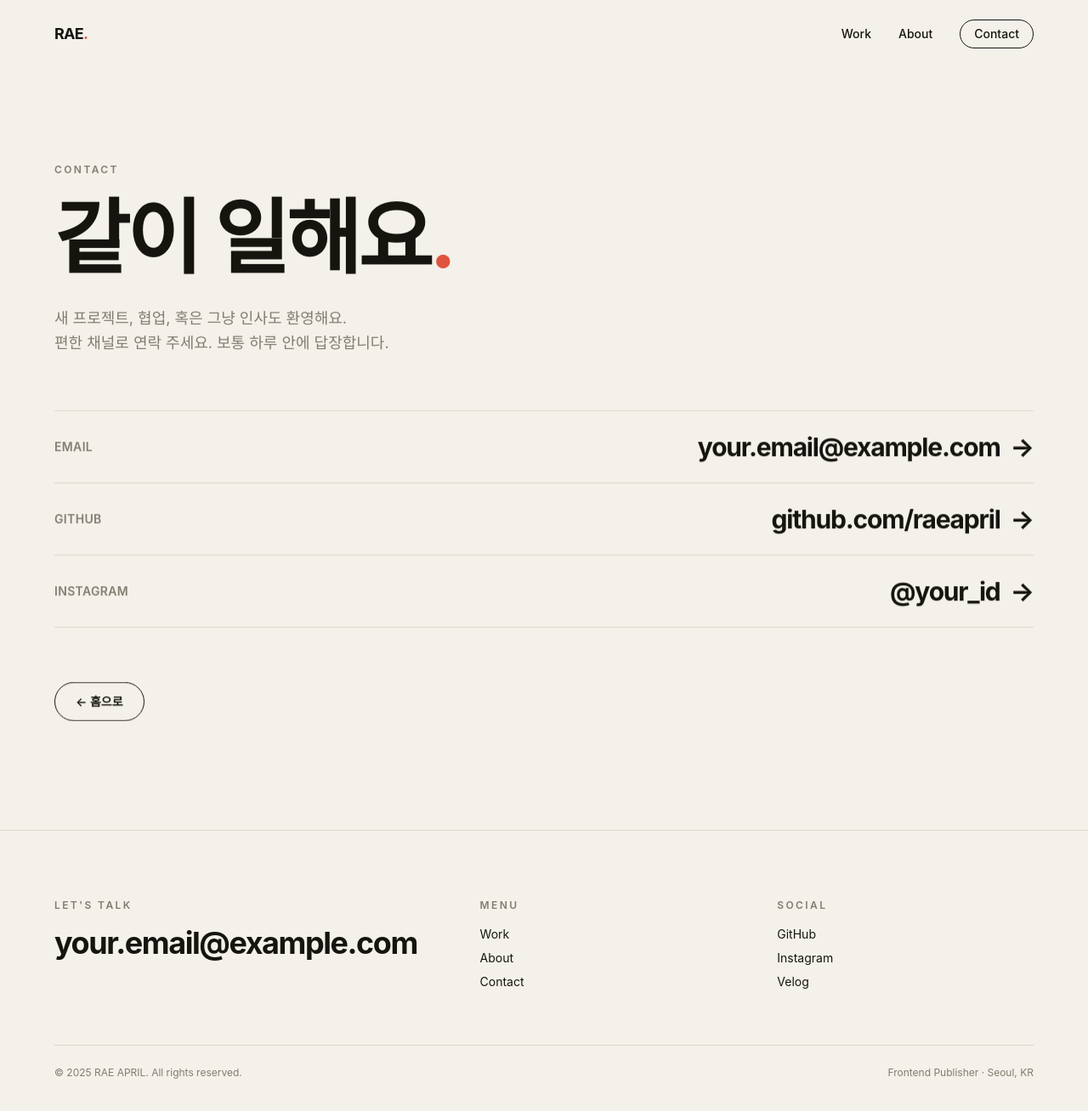
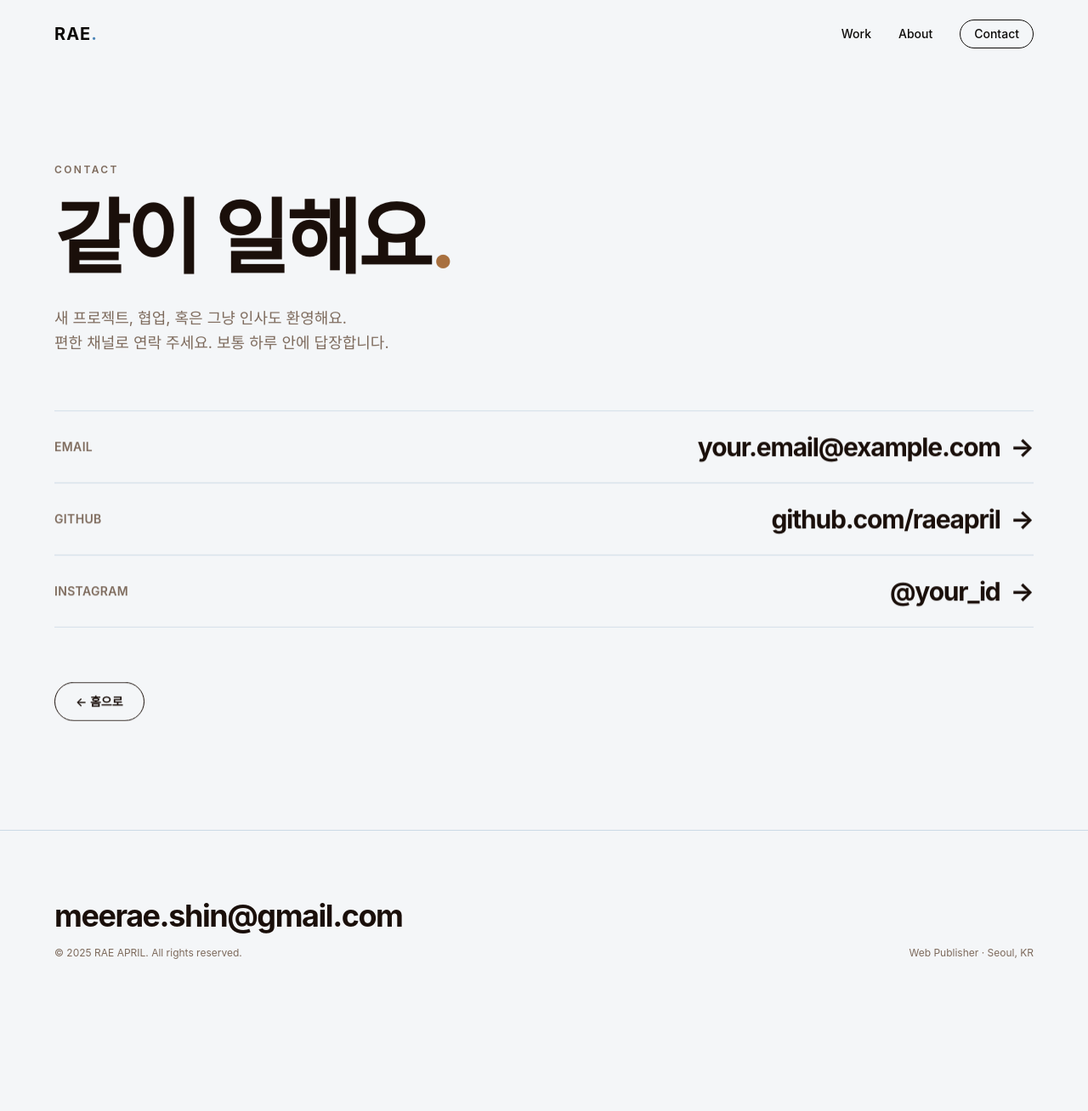
Before and after one commit to raeapril/raeapril.github.io, a React (Vite) app: page /contact in a window 1280 px wide. Shown: the top 1308 px of the page at 85% size. After the commit the page ends 1210 px from the top, so only its background shows below. Built offline with nearby package versions, Linux system fonts and the light colour scheme; a web font is replaced by a local one.

Commit message:
feat: [전체] 섹션 삭제 및 컬러와 문구 수정

```diff
--- a/src/Home.jsx
+++ b/src/Home.jsx
@@ -119,7 +119,7 @@ function Home() {
       </section>
 
       {/* ---------------- SKILL MARQUEE ---------------- */}
-      <section className="border-y border-line bg-ink py-5 text-paper">
+      <section data-nav="dark" className="border-y border-line bg-ink py-5 text-paper">
         <div className="flex select-none overflow-hidden">
           <div className="animate-marquee flex shrink-0 items-center gap-8 pr-8 text-2xl font-bold tracking-tightest md:text-3xl">
             {[...SKILLS, ...SKILLS].map((skill, i) => (
@@ -137,7 +137,7 @@ function Home() {
         <div className="grid gap-12 md:grid-cols-[1fr_2fr] md:gap-20">
           <Reveal>
             <p className="eyebrow mb-4">What I do</p>
-            <h2 className="display text-4xl md:text-5xl">
+            <h2 className="display text-4xl leading-[1.4] md:text-5xl md:leading-[1.4]">
               하는 일,
               <br />
               잘하는 일.
@@ -163,13 +163,13 @@ function Home() {
       </section>
 
       {/* ---------------- SELECTED WORK ---------------- */}
-      <section id="work" className="bg-ink scroll-mt-24 py-24 text-paper md:py-36">
+      <section id="work" data-nav="dark" className="bg-ink scroll-mt-24 py-24 text-paper md:py-36">
         <div className="container-x">
           <Reveal>
             <div className="mb-14 flex items-end justify-between">
               <div>
                 <p className="eyebrow mb-4 text-muted">Selected work</p>
-                <h2 className="display text-4xl md:text-6xl">최근 작업</h2>
+                <h2 className="display text-4xl leading-[1.4] md:text-5xl md:leading-[1.4]">최근 작업</h2>
               </div>
               <span className="hidden text-sm text-muted sm:block">
                 ({String(WORKS.length).padStart(2, "0")})
@@ -221,21 +221,6 @@ function Home() {
           </div>
         </div>
       </section>
-
-      {/* ---------------- CONTACT CTA ---------------- */}
-      <section className="container-x py-28 text-center md:py-40">
-        <Reveal>
-          <p className="eyebrow mb-6">Have a project?</p>
-          <h2 className="display mx-auto max-w-4xl text-5xl md:text-8xl">
-            함께 만들어요<span className="text-accent">.</span>
-          </h2>
-          <div className="mt-10">
-            <Link to="/contact" className="btn btn-solid text-base">
-              프로젝트 문의하기 →
-            </Link>
-          </div>
-        </Reveal>
-      </section>
     </main>
   );
 }
--- a/src/components/Footer.jsx
+++ b/src/components/Footer.jsx
@@ -1,71 +1,24 @@
 import { Link } from "react-router-dom";
 
 // TODO: 본인 정보로 교체하세요.
-const EMAIL = "your.email@example.com";
-const SOCIALS = [
-  { label: "GitHub", href: "https://github.com/raeapril" },
-  { label: "Instagram", href: "#" },
-  { label: "Velog", href: "#" },
-];
+const EMAIL = "meerae.shin@gmail.com";
 
 function Footer() {
   return (
     <footer className="border-t border-line bg-paper">
       <div className="container-x py-16 md:py-20">
         <div className="grid gap-12 md:grid-cols-[1.5fr_1fr_1fr]">
-          <div>
-            <p className="eyebrow mb-4">Let&apos;s talk</p>
             <a
               href={`mailto:${EMAIL}`}
               className="display block text-3xl transition-colors hover:text-accent md:text-4xl"
             >
               {EMAIL}
             </a>
-          </div>
-
-          <div>
-            <p className="eyebrow mb-4">Menu</p>
-            <ul className="space-y-2 text-sm">
-              <li>
-                <a href="/#work" className="transition-colors hover:text-accent">
-                  Work
-                </a>
-              </li>
-              <li>
-                <a href="/#about" className="transition-colors hover:text-accent">
-                  About
-                </a>
-              </li>
-              <li>
-                <Link to="/contact" className="transition-colors hover:text-accent">
-                  Contact
-                </Link>
-              </li>
-            </ul>
-          </div>
-
-          <div>
-            <p className="eyebrow mb-4">Social</p>
-            <ul className="space-y-2 text-sm">
-              {SOCIALS.map((s) => (
-                <li key={s.label}>
-                  <a
-                    href={s.href}
-                    target="_blank"
-                    rel="noreferrer"
-                    className="transition-colors hover:text-accent"
-                  >
-                    {s.label}
-                  </a>
-                </li>
-              ))}
-            </ul>
-          </div>
         </div>
 
-        <div className="mt-16 flex flex-col gap-2 border-t border-line pt-6 text-xs text-muted sm:flex-row sm:items-center sm:justify-between">
+        <div className="flex flex-col gap-2 mt-4 text-xs text-muted sm:flex-row sm:items-center sm:justify-between">
           <p>© {new Date().getFullYear()} RAE APRIL. All rights reserved.</p>
-          <p>Frontend Publisher · Seoul, KR</p>
+          <p>Web Publisher · Seoul, KR</p>
         </div>
       </div>
     </footer>
--- a/src/components/Intro.jsx
+++ b/src/components/Intro.jsx
@@ -1,4 +1,10 @@
 import { useEffect, useState } from "react";
+
+// 인트로가 끝났음을 다른 컴포넌트(Hero 등)에 알림
+function signalIntroDone() {
+  window.__introDone = true;
+  window.dispatchEvent(new Event("intro:done"));
+}
 
 /**
  * 도입부 프리로더: 0 → 100 숫자 카운팅 후 위로 슬라이드되며 사라짐.
@@ -13,6 +19,7 @@ function Intro() {
     const reduce = window.matchMedia("(prefers-reduced-motion: reduce)").matches;
     if (reduce) {
       setHidden(true);
+      signalIntroDone();
       return;
     }
 
@@ -29,6 +36,7 @@ function Intro() {
         timer = setTimeout(() => {
           setHidden(true);
           document.body.style.overflow = "";
+          signalIntroDone();
         }, 1500); // 슬라이드 아웃 후 제거
         return;
       }
@@ -48,7 +56,7 @@ function Intro() {
   return (
     <div className={`intro ${leaving ? "intro--leaving" : ""}`} aria-hidden="true">
       <div className="intro__inner">
-        <span className="intro__label">RAE APRIL — Loading</span>
+        <span className="intro__label">Portfolio — Loading</span>
         <span className="intro__count">{String(count).padStart(3, "0")}</span>
         <div className="intro__bar">
           <span style={{ transform: `scaleX(${count / 100})` }} />
--- a/src/components/Nav.jsx
+++ b/src/components/Nav.jsx
@@ -1,37 +1,28 @@
-import { useEffect, useState } from "react";
 import { Link } from "react-router-dom";
 
+/**
+ * 헤더 — 배경 없이 투명.
+ * mix-blend-mode: difference 로 뒤 배경색에 따라 글자색이 자동 반전된다.
+ * (밝은 배경 위에선 어둡게, 어두운 배경 위에선 밝게)
+ */
 function Nav() {
-  const [scrolled, setScrolled] = useState(false);
-
-  useEffect(() => {
-    const onScroll = () => setScrolled(window.scrollY > 24);
-    onScroll();
-    window.addEventListener("scroll", onScroll, { passive: true });
-    return () => window.removeEventListener("scroll", onScroll);
-  }, []);
-
   return (
-    <header
-      className={`fixed inset-x-0 top-0 z-50 transition-colors duration-300 ease-smooth ${
-        scrolled ? "bg-paper/80 backdrop-blur-md border-b border-line" : ""
-      }`}
-    >
+    <header className="fixed inset-x-0 top-0 z-50 text-white mix-blend-difference">
       <nav className="container-x flex h-16 items-center justify-between md:h-20">
-        <Link to="/" className="display text-lg tracking-tightest">
+        <Link to="/" className="display text-lg tracking-[0.05em] md:text-xl">
           RAE<span className="text-accent">.</span>
         </Link>
 
         <div className="flex items-center gap-6 text-sm font-medium md:gap-8">
-          <a href="/#work" className="hidden transition-colors hover:text-accent sm:inline">
+          <a href="/#work" className="hidden transition-opacity hover:opacity-60 sm:inline">
             Work
           </a>
-          <a href="/#about" className="hidden transition-colors hover:text-accent sm:inline">
+          <a href="/#about" className="hidden transition-opacity hover:opacity-60 sm:inline">
             About
           </a>
           <Link
             to="/contact"
-            className="rounded-full border border-ink px-4 py-1.5 transition-all duration-300 ease-smooth hover:bg-ink hover:text-paper"
+            className="rounded-full border border-white px-4 py-1.5 transition-opacity duration-300 ease-smooth hover:opacity-60"
           >
             Contact
           </Link>
--- a/src/index.css
+++ b/src/index.css
@@ -73,6 +73,25 @@
       transform: translateX(-50%);
     }
   }
+
+  /* 타이핑 커서 깜빡임 */
+  .type-caret {
+    display: inline-block;
+    width: 1px;
+    margin-left: 2px;
+    background: currentColor;
+    animation: caret-blink 1s steps(1) infinite;
+  }
+  @keyframes caret-blink {
+    0%,
+    50% {
+      opacity: 1;
+    }
+    50.01%,
+    100% {
+      opacity: 0;
+    }
+  }
 }
 
 /* ---------------- 도입부 프리로더 (Intro) ---------------- */
@@ -83,8 +102,8 @@
   display: flex;
   align-items: center;
   justify-content: center;
-  background: #16140f;
-  color: #f4f1ea;
+  background: #1a0f0a;
+  color: #e6f0f7;
   transform: translateY(0);
   transition: transform 1s cubic-bezier(0.76, 0, 0.24, 1);
 }
@@ -114,14 +133,14 @@
 .intro__bar {
   width: 100%;
   height: 2px;
-  background: rgba(244, 241, 234, 0.15);
+  background: rgba(230, 240, 247, 0.15);
   overflow: hidden;
 }
 .intro__bar span {
   display: block;
   height: 100%;
   width: 100%;
-  background: #e0533d;
+  background: #e6f0f7;
   transform-origin: left;
   transform: scaleX(0);
   transition: transform 0.12s linear;
--- a/tailwind.config.js
+++ b/tailwind.config.js
@@ -3,12 +3,12 @@ export default {
   theme: {
     extend: {
       colors: {
-        // 따뜻한 뉴트럴 팔레트 (Playfight 무드)
-        ink: "#16140f", // 거의 검정 (따뜻한 톤)
-        paper: "#f4f1ea", // 따뜻한 오프화이트
-        muted: "#827c70", // 보조 텍스트
-        line: "#dcd6c9", // 구분선
-        accent: "#e0533d", // 포인트 (버닝 오렌지레드)
+        // 하늘색 + 진한 브라운 팔레트
+        ink: "#1a0f0a", // 진한 에스프레소 브라운 (어두운 섹션·본문·버튼)
+        paper: "#f4f6f8", // 쿨 오프화이트 (밝은 배경, 미세한 푸른기)
+        muted: "#7d6a5c", // 브라운 그레이 (보조 텍스트)
+        line: "#cbdae6", // 연한 블루그레이 (구분선)
+        accent: "#a8703f", // 카라멜 브라운 (포인트)
         // 기존 컬러 호환 유지
         "main-blue": "#3490dc",
         "point-pink": "#ff69b4",
```
Also changed, not shown: src/components/Hero.jsx (+78 -6 lines).
